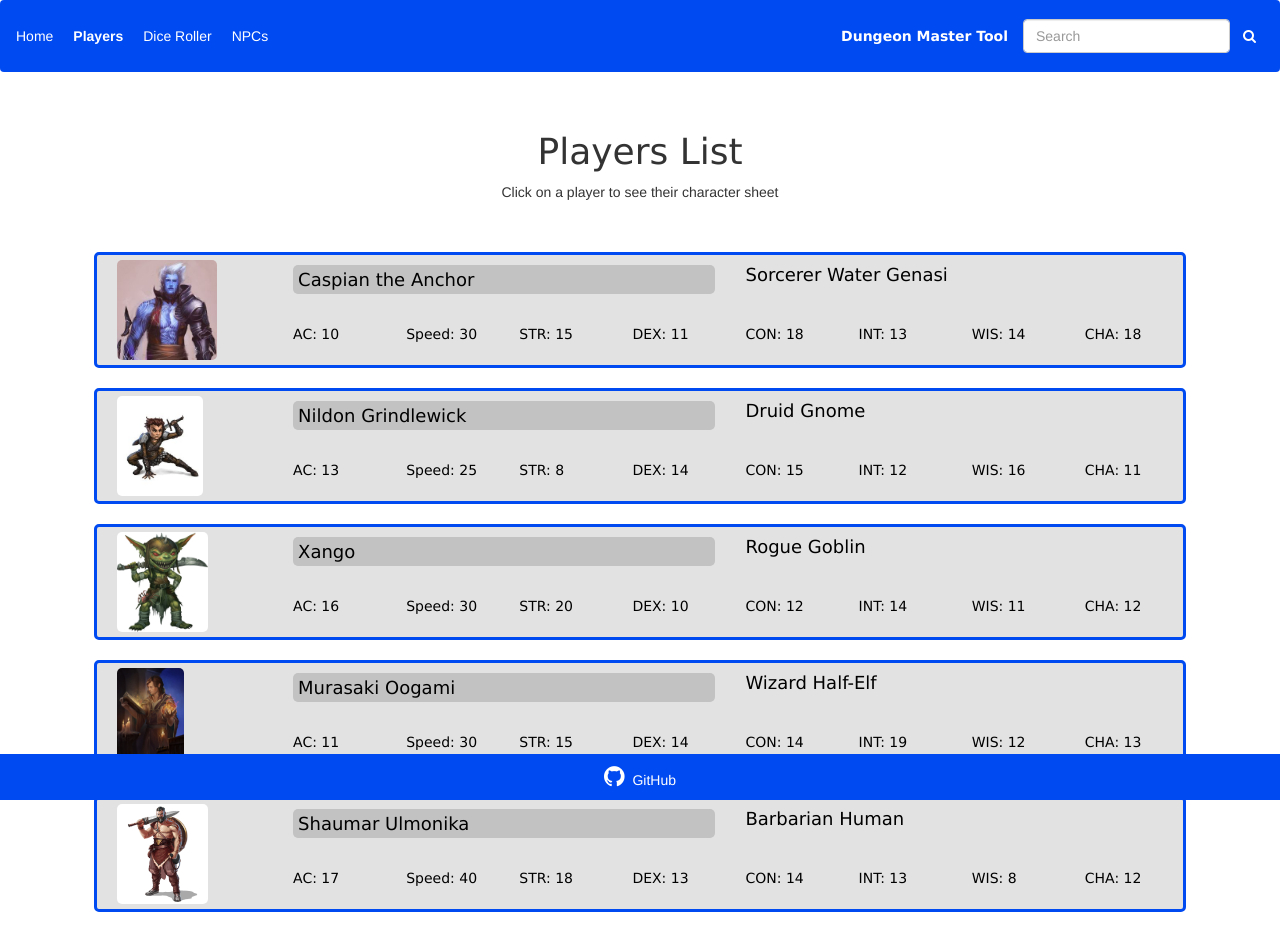
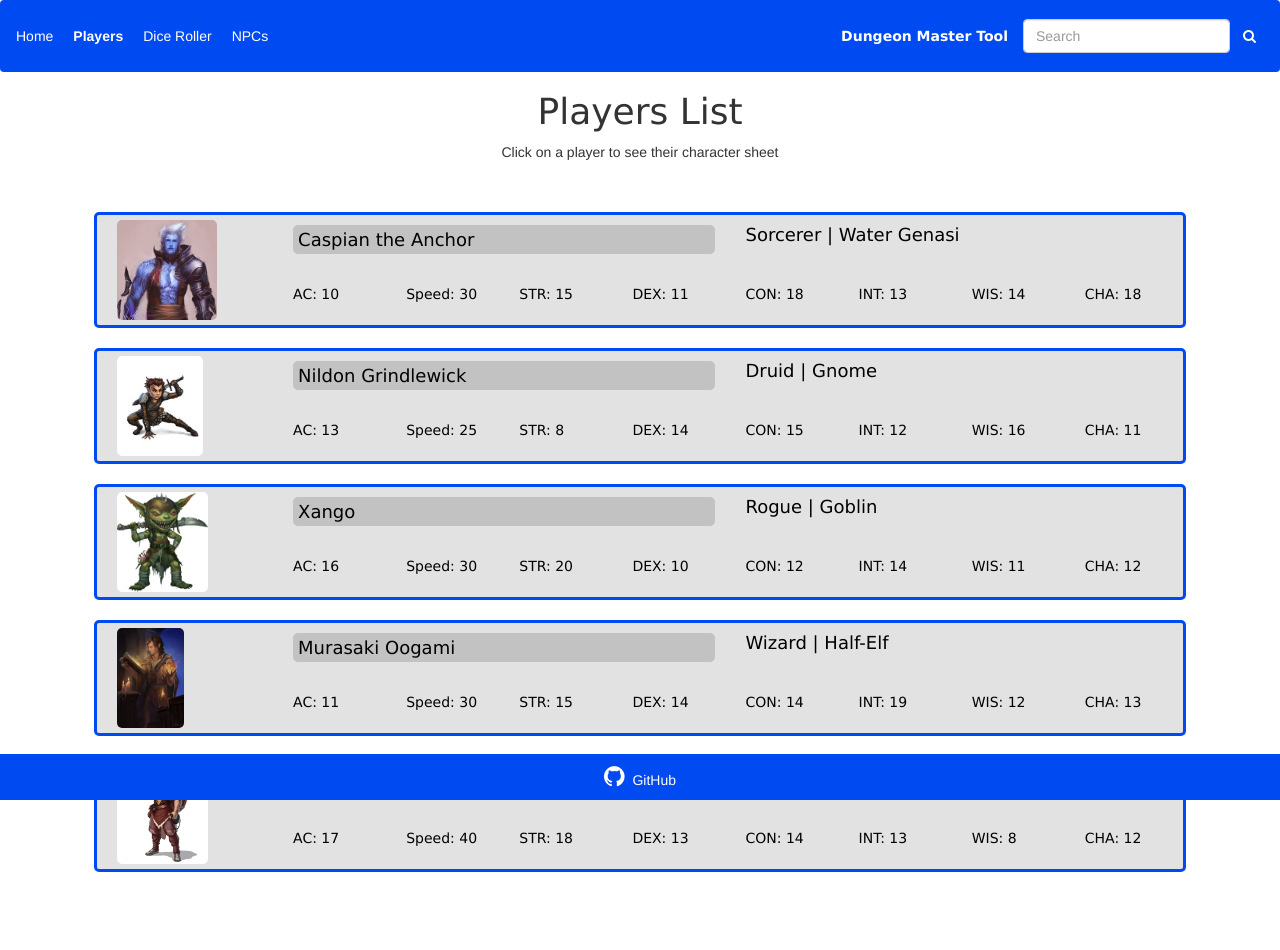
Before and after one commit to SlowCuber17/creative1, a plain HTML site: page players.html in a window 1280 px wide. Drawn offline with nearby package versions, Linux system fonts and the light colour scheme.

Commit message:
Players edit

```diff
--- a/players.html
+++ b/players.html
@@ -42,8 +42,6 @@
     </form>
 </nav>
 
-<br>
-
 <h1 class="tcenter" style="font-family:Verdana">Players List</h1>
 <p class="tcenter">Click on a player to see their character sheet</p>
 
@@ -62,7 +60,7 @@
               <h4 class="player-name">Caspian the Anchor</h4>
             </div>
             <div class="col-sm">
-              <h4>Sorcerer Water Genasi</h4>
+              <h4>Sorcerer | Water Genasi</h4>
             </div>
           </div>
           <br>
@@ -113,7 +111,7 @@
               <h4 class="player-name">Nildon Grindlewick</h4>
             </div>
             <div class="col-sm">
-              <h4>Druid Gnome</h4>
+              <h4>Druid | Gnome</h4>
             </div>
           </div>
           <br>
@@ -164,7 +162,7 @@
               <h4 class="player-name">Xango</h4>
             </div>
             <div class="col-sm">
-              <h4>Rogue Goblin</h4>
+              <h4>Rogue | Goblin</h4>
             </div>
           </div>
           <br>
@@ -215,7 +213,7 @@
               <h4 class="player-name">Murasaki Oogami</h4>
             </div>
             <div class="col-sm">
-              <h4>Wizard Half-Elf</h4>
+              <h4>Wizard | Half-Elf</h4>
             </div>
           </div>
           <br>
@@ -266,7 +264,7 @@
               <h4 class="player-name">Shaumar Ulmonika</h4>
             </div>
             <div class="col-sm">
-              <h4>Barbarian Human</h4>
+              <h4>Barbarian | Human</h4>
             </div>
           </div>
           <br>
```
